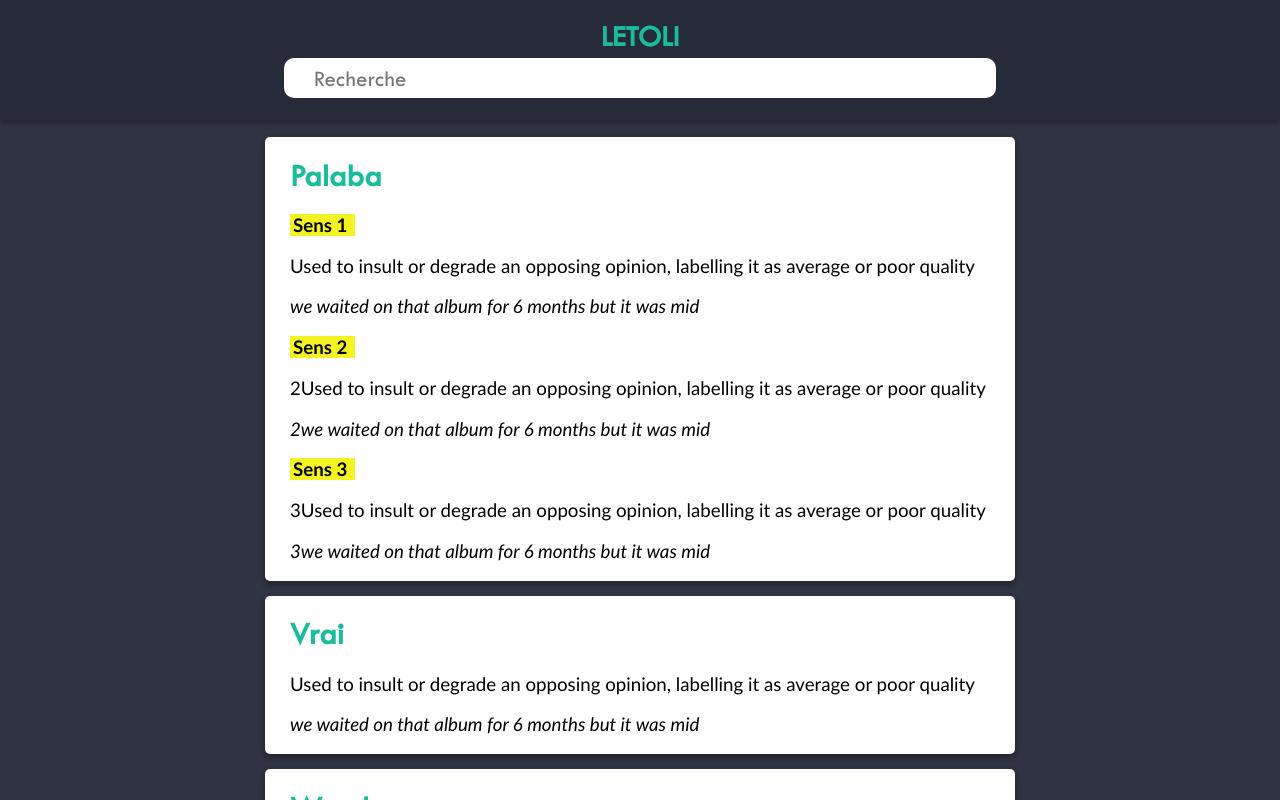
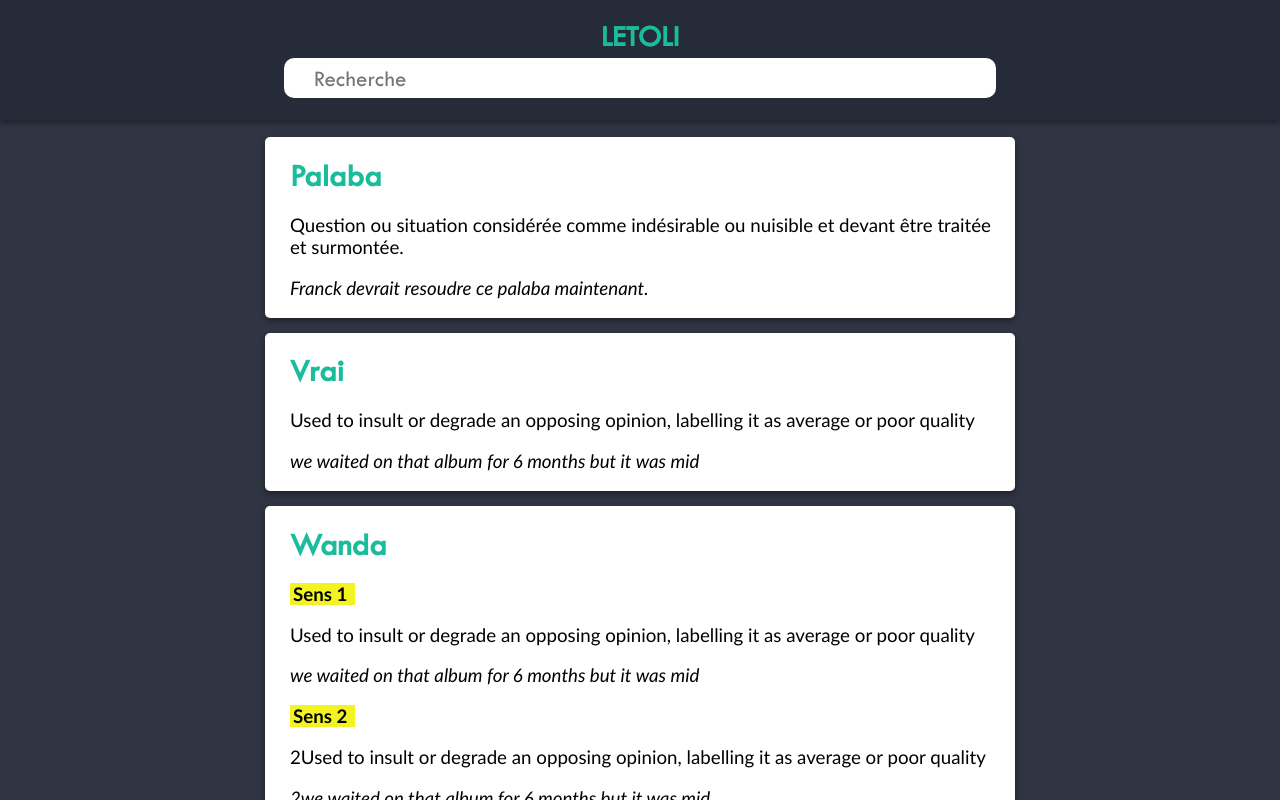
Before and after one commit to makak22/Letoli, a Next.js app: page /suggestions in a window 1280 px wide. Shown: the top 800 px of the page. Built offline with nearby package versions, Linux system fonts and the light colour scheme.

Commit message:
Update ladatabase.js

```diff
--- a/public/data/ladatabase.js
+++ b/public/data/ladatabase.js
@@ -3,25 +3,27 @@ export const toli = [
         "id": 1,
         "attributes": {
           "mot": "Palaba",
+          "genre":"m",
+          "nature":"nom",
           "definition": {
-            "1": "Used to insult or degrade an opposing opinion, labelling it as average or poor quality",
-            "2":" 2Used to insult or degrade an opposing opinion, labelling it as average or poor quality",
-            "3":" 3Used to insult or degrade an opposing opinion, labelling it as average or poor quality"
+            "1": "Question ou situation considérée comme indésirable ou nuisible et devant être traitée et surmontée.",
+            "2": null,
+            "3": null
           },
           "definitionEx": {
-            "1":"we waited on that album for 6 months but it was mid",
-            "2":"2we waited on that album for 6 months but it was mid",
-            "3":"3we waited on that album for 6 months but it was mid"
+            "1":"Franck devrait resoudre ce palaba maintenant.",
+            "2":null,
+            "3": null
           },
           "synonymes": {
-            "1":"lol, ksa, lopoa",
-            "2":"2lol, ksa, lopoa",
-            "3":"3lol, ksa, lopoa"
+            "1":"Probleme 🇫🇷, Chiba , Nix",
+            "2":null,
+            "3":null
           },
           "expression": {
-            "1":"je wanda sur le frangin al.\nohh popoh lw reeel ??\nmani was toi quel since",
-            "2":"2je wanda sur le frangin al.\nohh popoh lw reeel ??\nmani was toi quel since",
-            "3":"3je wanda sur le frangin al.\nohh popoh lw reeel ??\nmani was toi quel since"
+            "1":"Mani, tu aimes trop les palabas.",
+            "2":null,
+            "3":null
           }
         }
       },
```
